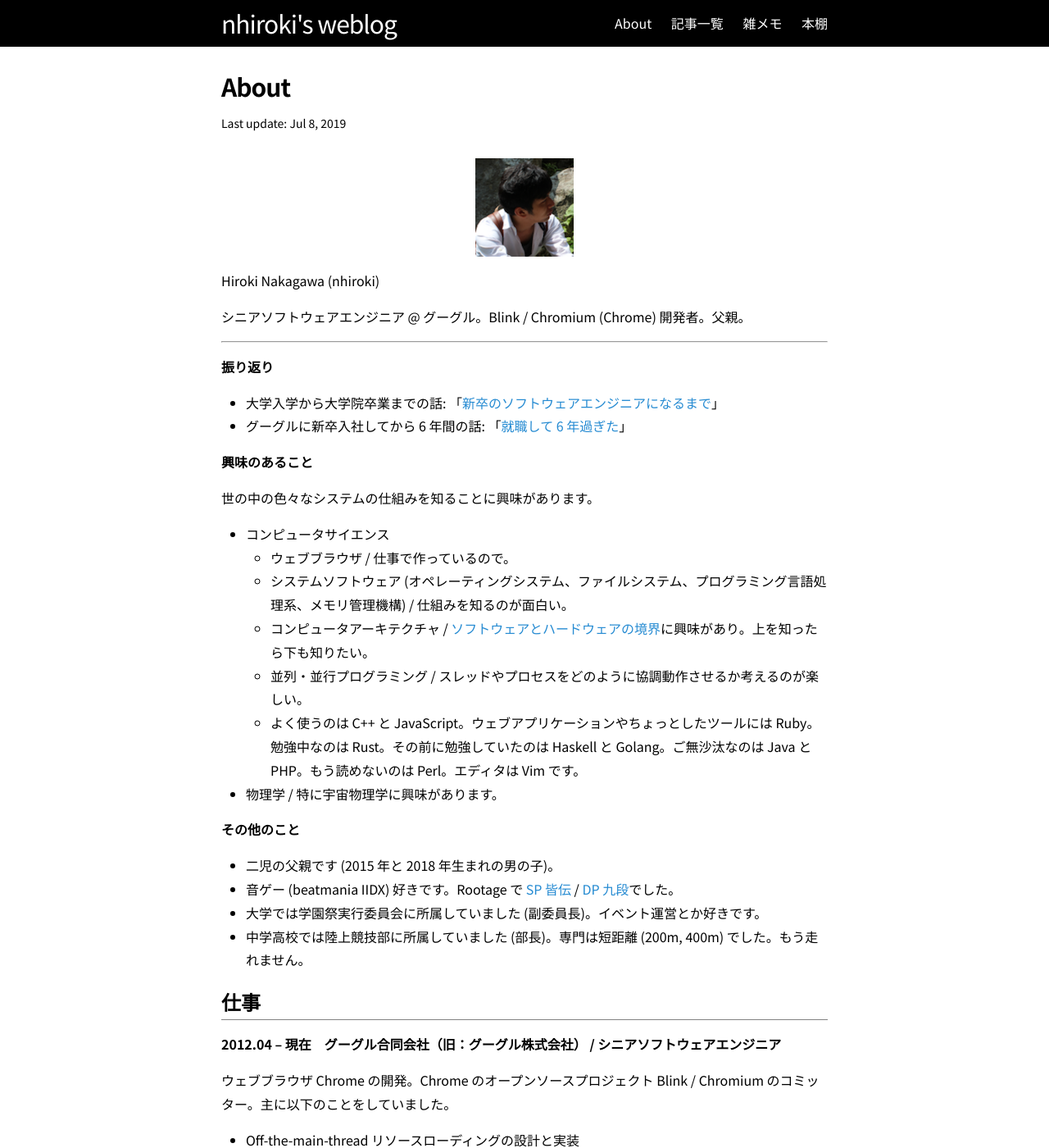
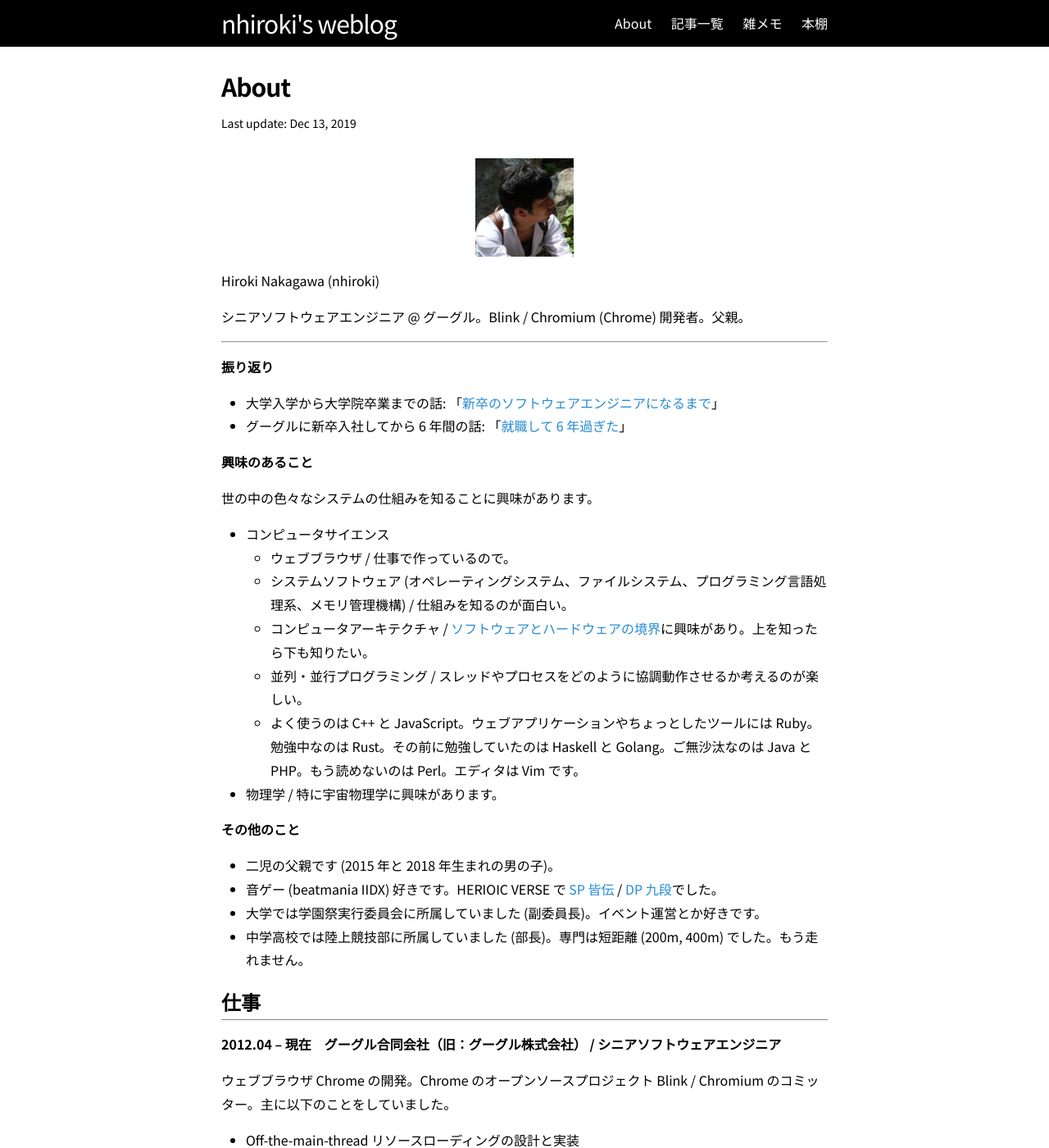
Before and after one commit to nhiroki/nhiroki.github.io, a Jekyll site: the page built from about.md, in a window 1280 px wide and 1400 px high. Shown: the whole window at 82% size. Built offline with Jekyll 4.4.1, drawn with Linux system fonts in a browser that asks for light colours.

Commit message:
Update the about page

```diff
--- a/about.md
+++ b/about.md
@@ -1,7 +1,7 @@
 ---
 layout: page
 title: About
-date: 2019/07/08
+date: 2019/12/13
 permalink: /about/
 ---
 
@@ -33,7 +33,7 @@ Hiroki Nakagawa (nhiroki)
 **その他のこと**
 
 - 二児の父親です (2015 年と 2018 年生まれの男の子)。
-- 音ゲー (beatmania IIDX) 好きです。Rootage で [SP 皆伝](https://twitter.com/nhiroki_/status/1083281177174106113) / [DP 九段](https://twitter.com/nhiroki_/status/1070987997351276544)でした。
+- 音ゲー (beatmania IIDX) 好きです。HERIOIC VERSE で [SP 皆伝](https://twitter.com/nhiroki_/status/1205076442502946817) / [DP 九段](https://twitter.com/nhiroki_/status/1202581879557259265)でした。
 - 大学では学園祭実行委員会に所属していました (副委員長)。イベント運営とか好きです。
 - 中学高校では陸上競技部に所属していました (部長)。専門は短距離 (200m, 400m) でした。もう走れません。
 
```
